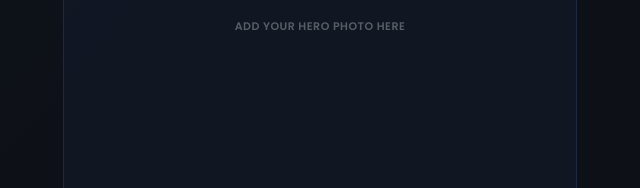
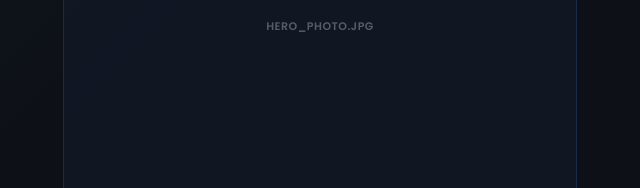
Before and after one commit to ereh34/801-visual-website-v5, a plain HTML site: page index.html in a window 1280 px wide. Shown: the part 486-674 px from the top of the page, 613-1253 px from the left. Drawn offline with Linux system fonts and the light colour scheme.

Commit message:
Update index.html

```diff
--- a/index.html
+++ b/index.html
@@ -70,7 +70,7 @@
           <!-- REPLACE: <img src="hero-photo.jpg" alt="801 Visual on set"> -->
           <div class="hero-photo-placeholder">
             <svg width="64" height="64" viewBox="0 0 24 24" fill="none" stroke="white" stroke-width="1.5"><rect x="3" y="3" width="18" height="18" rx="2"/><circle cx="8.5" cy="8.5" r="1.5"/><polyline points="21 15 16 10 5 21"/></svg>
-            <p>Add your hero photo here</p>
+            <p>hero_photo.jpg</p>
           </div>
         </div>
         <div class="hero-badge"><div class="hero-badge-n">801</div><div class="hero-badge-l">Salt Lake City, UT</div></div>
```
